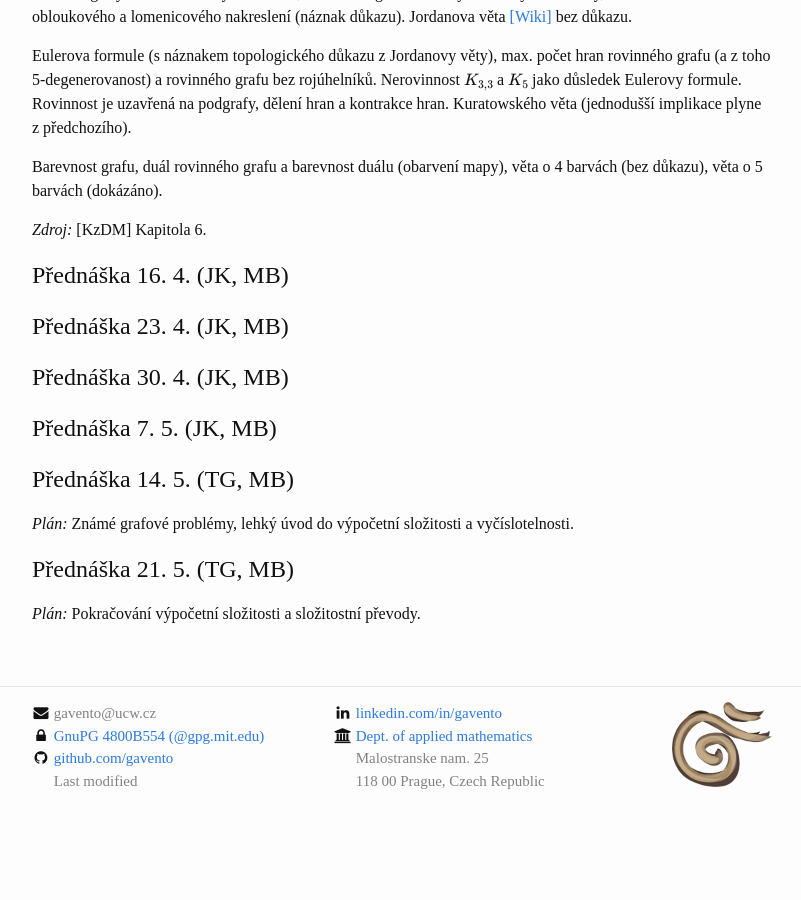
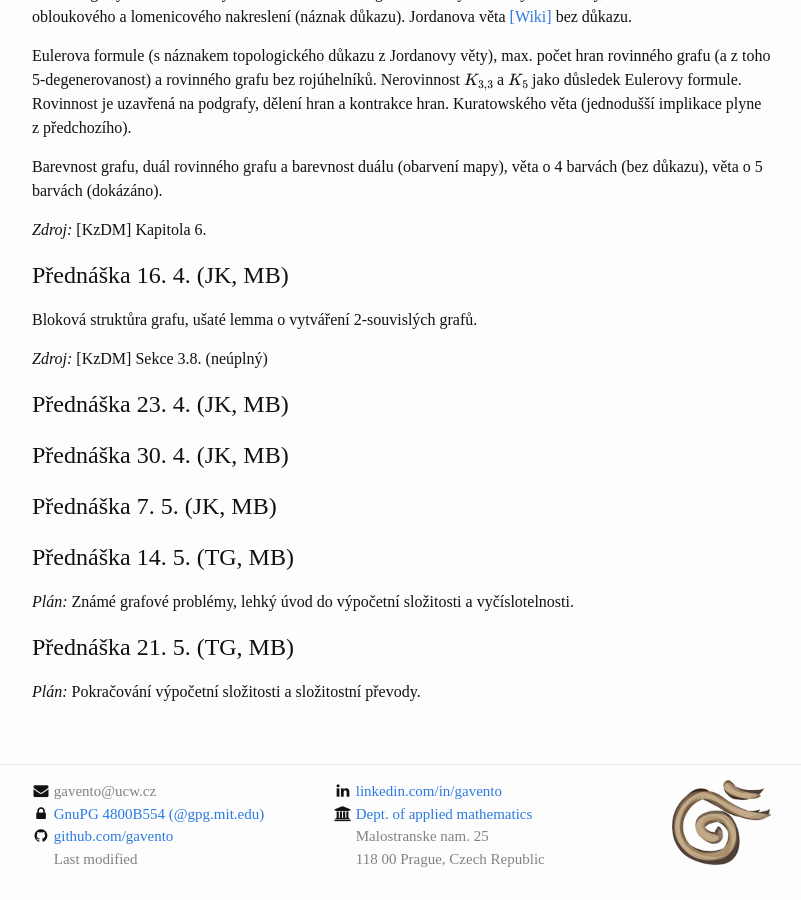
Before and after one commit to gavento/gavento.github.io, a Jekyll site: the page built from vyuka/18LS-KGM.md, in a window 1280 px wide and 900 px high, scrolled down 1861 px. Shown: the whole window, without its empty margins (238-1039 px from the left). Built offline with Jekyll 4.4.1, drawn with Linux system fonts in a browser that asks for light colours; formulas are drawn with MathJax 3; before the commit the page ends 2683 px from its top, so only the background shows below that.

Commit message:
Update vyuka

```diff
--- a/vyuka/18LS-KGM.md
+++ b/vyuka/18LS-KGM.md
@@ -76,6 +76,10 @@ Barevnost grafu, duál rovinného grafu a barevnost duálu (obarvení mapy), vě
 
 ### Přednáška 16. 4. (JK, MB)
 
+Bloková struktůra grafu, ušaté lemma o vytváření 2-souvislých grafů.
+
+*Zdroj:* [KzDM] Sekce 3.8. (neúplný)
+
 ### Přednáška 23. 4. (JK, MB)
 
 ### Přednáška 30. 4. (JK, MB)
```
